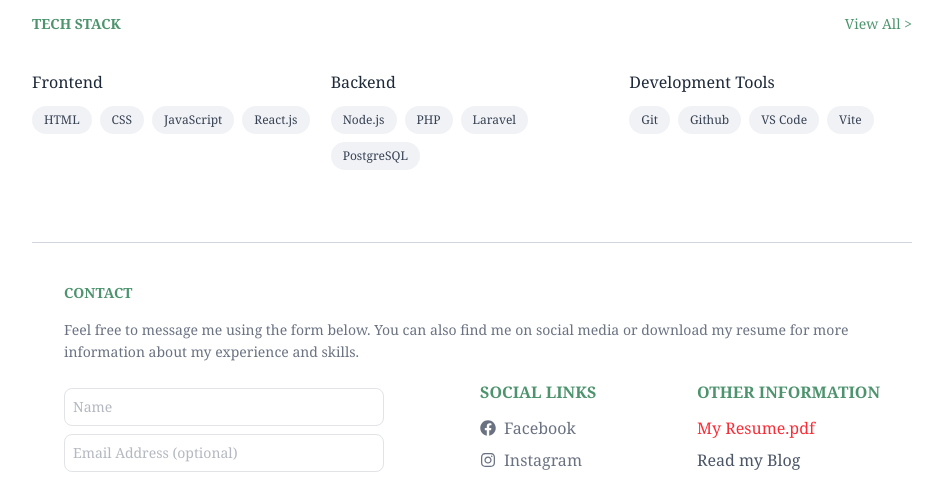
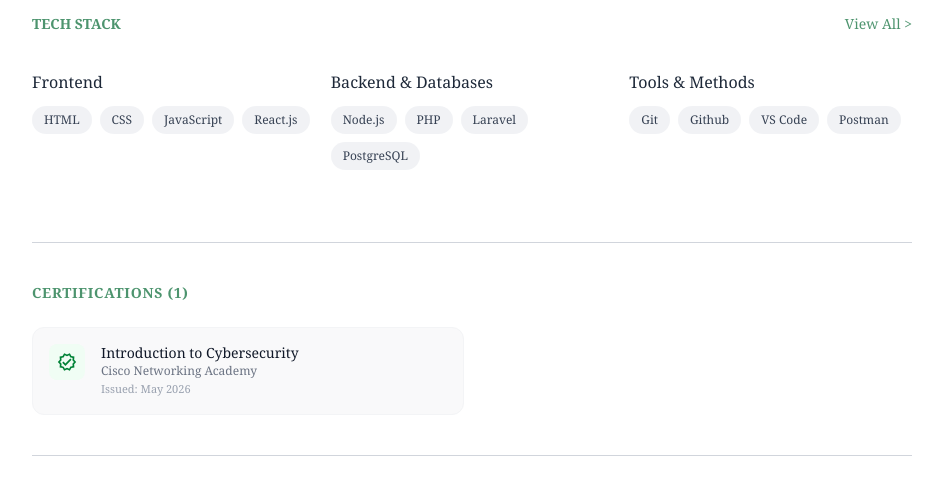
Before and after one commit to giacomoverdura/JGPortfolio, a React (Vite) app: page / in a window 1280 px wide. Shown: the part 714-1192 px from the top of the page, without its empty margins (168-1111 px from the left). Built offline with nearby package versions, Linux system fonts and the light colour scheme.

Commit message:
add certifications

```diff
--- /dev/null
+++ b/src/components/Certifications.tsx
@@ -0,0 +1,40 @@
+import { MdOutlineVerified } from "react-icons/md";
+import { certificationsData } from "../data/CertificationData";
+
+export default function Certifications() {
+  return (
+    <section id="certifications" className="mb-10 border-b border-gray-300 pb-10">
+      <div className="flex items-center gap-2 mb-6 justify-between">
+        <h2 className="text-sm font-semibold text-green-800/70 uppercase tracking-wider">
+          Certifications ({certificationsData.length})
+        </h2>
+        {certificationsData.length > 4 && (
+          <a href="./Certifications" className="text-sm text-green-800/70 hover:text-green-900 transition-colors duration-300">
+          View All {'>'}
+        </a>
+        )}
+      </div>
+
+      <div className="grid grid-cols-1 md:grid-cols-2 gap-4">
+        {certificationsData.slice(0, 4).map((cert, index) => (
+          <a
+            key={index}
+            href={cert.url || "#"}
+            className="cursor-pointer flex items-start gap-4 p-4 rounded-xl border border-gray-100 bg-gray-100/50 hover:bg-gray-100 transition-all hover:shadow-sm" target="_blank"
+          >
+            {/* Minimalist badge icon */}
+            <div className="p-2 bg-green-50 rounded-lg text-green-700 shrink-0">
+              <MdOutlineVerified className="w-5 h-5" />
+            </div>
+
+            <div className="space-y-0.5">
+              <h3 className="font-medium text-gray-900 text-sm leading-tight">{cert.title}</h3>
+              <p className="text-xs text-gray-500">{cert.issuer}</p>
+              <p className="text-[11px] text-gray-400">Issued: {cert.date}</p>
+            </div>
+          </a>
+        ))}
+      </div>
+    </section>
+  );
+}
--- a/src/components/Stack.tsx
+++ b/src/components/Stack.tsx
@@ -1,7 +1,7 @@
 import { techStackData } from '../data/TechStackData';
 
 export default function Stack() {
-const displayedStacks = ["Frontend", "Backend", "Development Tools"];
+const displayedStacks = ["Frontend", "Backend & Databases", "Tools & Methods"];
 
   return (
     <section id="tech-stack" className="border-b border-gray-300 mb-10 pb-10">
--- /dev/null
+++ b/src/data/CertificationData.tsx
@@ -0,0 +1,9 @@
+export const certificationsData = [
+  {
+    title: "Introduction to Cybersecurity",
+    issuer: "Cisco Networking Academy",
+    date: "May 2026",
+    url: "https://drive.google.com/file/d/1u5iWRb_xnFeU4oSlMrh6P4jK7LcgwENS/view?usp=sharing"
+  },
+
+];
--- a/src/data/TechStackData.tsx
+++ b/src/data/TechStackData.tsx
@@ -1,22 +1,18 @@
 export const techStackData = [
     {
       stackLabel : "Frontend",
-      stackItems : ["HTML", "CSS", "JavaScript", "React.js", "Bootstrap", "TailwindCSS", "Prettier"]
+      stackItems : ["HTML", "CSS", "JavaScript", "React.js", "Bootstrap", "TailwindCSS", "Prettier", "Shadcn UI",]
     },
     {
-      stackLabel : "Backend",
+      stackLabel : "Backend & Databases",
       stackItems : ["Node.js", "PHP", "Laravel", "PostgreSQL", "MySQL", "Supabase"]
     },
     {
-      stackLabel : "Development Tools",
-      stackItems : ["Git", "Github", "VS Code", "Vite", "Teams"]
+      stackLabel : "Tools & Methods",
+      stackItems : ["Git", "Github", "VS Code", "Postman", "Vite", "Teams", "Agile Methodology", ]
     },
     {
-      stackLabel : "Deployment / Hosting",
-      stackItems : ["Vercel"]
+      stackLabel : "DevOps & Operating Systems",
+      stackItems : ["Vercel", "Windows", "Linux",]
     },
-    {
-      stackLabel : "APIs / External Services",
-      stackItems : ["Last.fm API"]
-    }
   ]
--- /dev/null
+++ b/src/pages/CertificationPage.tsx
@@ -0,0 +1,12 @@
+import { certificationsData } from "../data/CertificationData";
+
+export default function CertificationPage() {
+  return (
+    <div className="max-w-[1200px] w-full mx-auto px-6 md:px-20 lg:px-40 pt-10 md:pt-10 animate-fadeIn">
+      <div className="mb-10 border-b border-gray-300 pb-5 flex gap-5 items-center">
+        <a href="../" className="text-gray-700 hover:text-green-800">{'<'} Return</a>
+        <h1 className="font-bold text-green-800/70 text-2xl">All Certifications ({certificationsData.length})</h1>
+      </div>
+    </div>
+  );
+}
--- a/src/pages/Certifications.tsx
+++ /dev/null
@@ -1,18 +0,0 @@
-export default function Certifications() {
-  return (
-    <div className="certifications">
-      <h1>Certifications</h1>
-      <ul>
-        <li>
-          <strong>Certified React Developer</strong> - React Training Institute (2023)
-        </li>
-        <li>
-          <strong>JavaScript Algorithms and Data Structures</strong> - freeCodeCamp (2022)
-        </li>
-        <li>
-          <strong>Front-End Web Developer</strong> - Udacity (2021)
-        </li>
-      </ul>
-    </div>
-  );
-}
--- a/src/pages/Index.tsx
+++ b/src/pages/Index.tsx
@@ -1,4 +1,4 @@
-import { About, Contact, Footer, Header, Projects, Stack } from '../routes/NavigationRoutes';
+import { About, Certifications, Contact, Footer, Header, Projects, Stack } from '../routes/NavigationRoutes';
 
 export default function Index() {
   return (
@@ -8,13 +8,9 @@ export default function Index() {
       <About />
       <Projects />
       <Stack />
+      <Certifications />
       <Contact />
       <Footer />
-
-      {/* <section id="certifications" className="mb-10 border-b border-gray-300 pb-10">
-        <h2 className="text-sm font-semibold text-green-800/70 mb-4 uppercase">Recent Certifications</h2>
-
-      </section> */}
     </div>
   );
 }
--- a/src/routes/AppRouter.tsx
+++ b/src/routes/AppRouter.tsx
@@ -1,5 +1,6 @@
 import { BrowserRouter, Routes, Route} from "react-router-dom";
 import { Index, NotFound, RecentProjects, TechStack} from "./NavigationRoutes";
+import CertificationPage from "../pages/CertificationPage";
 
 export const AppRouter = () => {
   return (
@@ -9,6 +10,7 @@ export const AppRouter = () => {
         <Route index element={<Index />} />
         <Route path="/TechStack" element={<TechStack />} />
         <Route path="/RecentProjects" element={<RecentProjects />} />
+        <Route path="/Certifications" element={<CertificationPage />} />
       </Routes>
     </BrowserRouter>
   );
--- a/src/routes/NavigationRoutes.tsx
+++ b/src/routes/NavigationRoutes.tsx
@@ -2,7 +2,7 @@ export {default as NotFound} from "../pages/NotFound";
 export {default as Index} from "../pages/Index";
 export {default as TechStack} from "../pages/TechStack";
 export {default as RecentProjects} from "../pages/RecentProjects";
-export {default as Certifications} from "../pages/Certifications";
+export {default as Certifications} from "../components/Certifications";
 export {default as Header} from "../components/Header";
 export {default as About} from "../components/About";
 export {default as Stack} from "../components/Stack";
```
Also changed, not shown: 1 other file (tests, documents, lock files or other folders).
